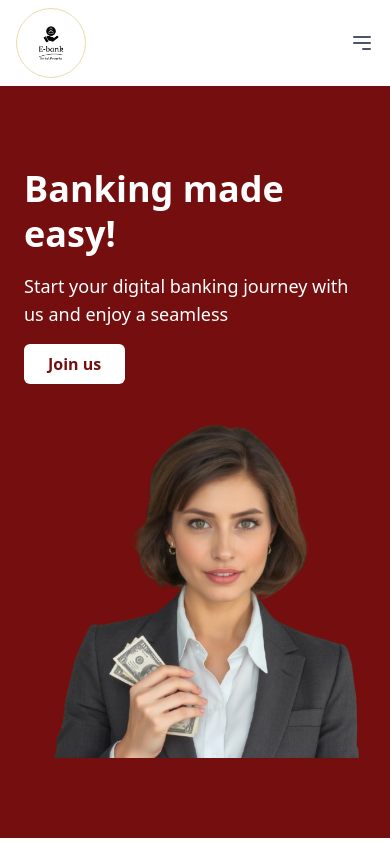
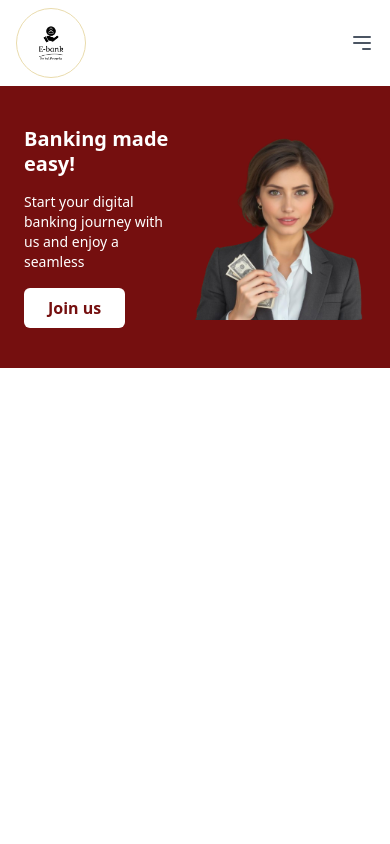
Before and after one commit to Bz14/E-bank, a Next.js app in the folder Frontend/e-bank/: page /home/components/hero_section in a window 390 px wide. Built offline with nearby package versions, Linux system fonts and the light colour scheme.

Commit message:
Mobile responsiveness added for hero section.

```diff
--- a/Frontend/e-bank/src/app/home/components/hero_section/page.tsx
+++ b/Frontend/e-bank/src/app/home/components/hero_section/page.tsx
@@ -3,20 +3,20 @@ import heroImage from "../../../assets/img0.png";
 
 const HeroSection = () => {
   return (
-    <div className="hero-section bg-mainRed text-white py-20 px-6 md:px-12">
-      <div className="max-w-6xl mx-auto flex flex-col md:flex-row items-center md:justify-between">
+    <div className="hero-section bg-mainRed text-white py-10 md:py-16 px-6 md:px-12">
+      <div className="max-w-2xl md:max-w-6xl mx-auto flex flex-row items-center justify-center md:justify-between">
         <div className="hero-content space-y-4 md:w-1/2">
-          <h1 className="text-4xl md:text-6xl font-bold leading-tight">
+          <h1 className="text-xl md:text-6xl font-bold leading-tight">
             Banking made easy!
           </h1>
-          <p className="text-lg md:text-xl">
+          <p className="text-sm md:text-xl">
             Start your digital banking journey with us and enjoy a seamless
           </p>
           <button className="btn bg-white text-mainRed hover:bg-gray-200 px-6 py-2 rounded-md font-semibold">
             Join us
           </button>
         </div>
-        <div className="mt-8 md:mt-0 md:w-1/2 flex justify-center md:justify-end">
+        <div className="mt-0 md:w-1/2 flex justify-center md:justify-end">
           <Image
             src={heroImage}
             alt="hero"
```
